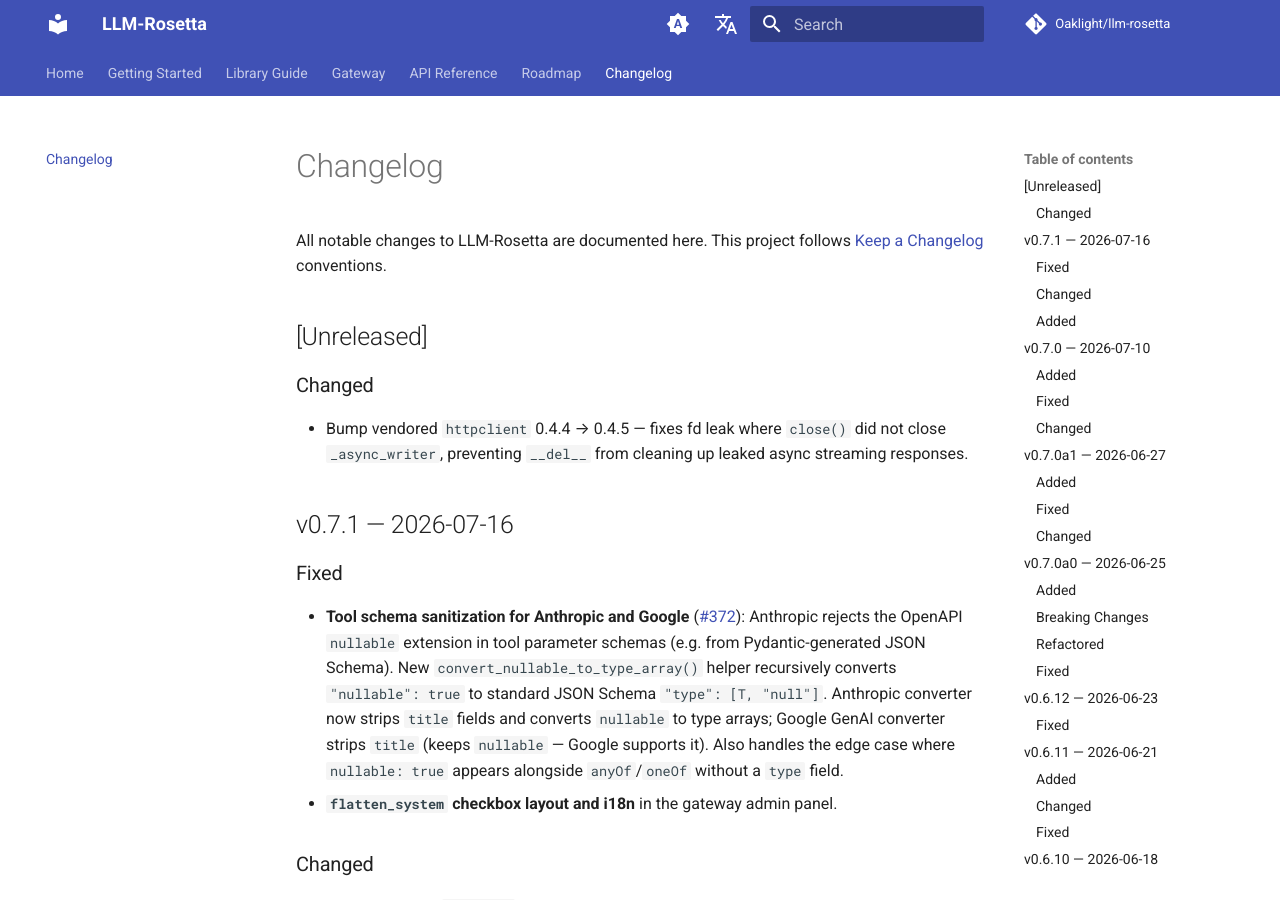
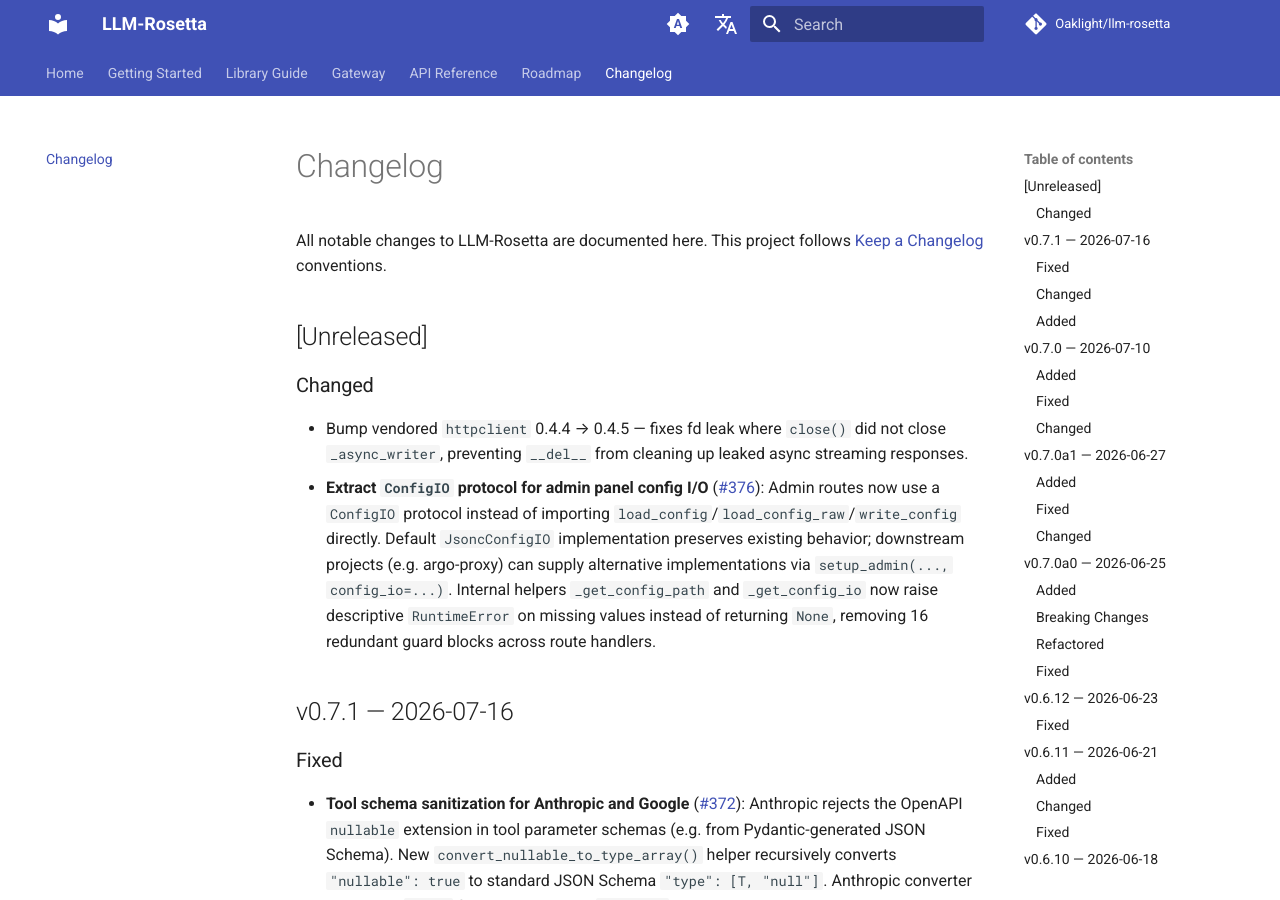
Before and after one commit to Oaklight/llm-rosetta, an MkDocs documentation site: the page built from docs/changelog.md, in a window 1280 px wide and 900 px high. Built offline with MkDocs 1.6.1 and Material for MkDocs 9.7.7, drawn with Linux system fonts in a browser that asks for light colours; comment, search, counter and statistics services are not loaded.

Commit message:
docs: add ConfigIO protocol extraction to unreleased changelog

```diff
--- a/docs/changelog.md
+++ b/docs/changelog.md
@@ -11,6 +11,7 @@
 ### Changed
 
 - Bump vendored `httpclient` 0.4.4 → 0.4.5 — fixes fd leak where `close()` did not close `_async_writer`, preventing `__del__` from cleaning up leaked async streaming responses.
+- **Extract `ConfigIO` protocol for admin panel config I/O** ([#376](https://github.com/Oaklight/llm-rosetta/pull/376)): Admin routes now use a `ConfigIO` protocol instead of importing `load_config`/`load_config_raw`/`write_config` directly. Default `JsoncConfigIO` implementation preserves existing behavior; downstream projects (e.g. argo-proxy) can supply alternative implementations via `setup_admin(..., config_io=...)`. Internal helpers `_get_config_path` and `_get_config_io` now raise descriptive `RuntimeError` on missing values instead of returning `None`, removing 16 redundant guard blocks across route handlers.
 
 ## v0.7.1 — 2026-07-16
 
```
